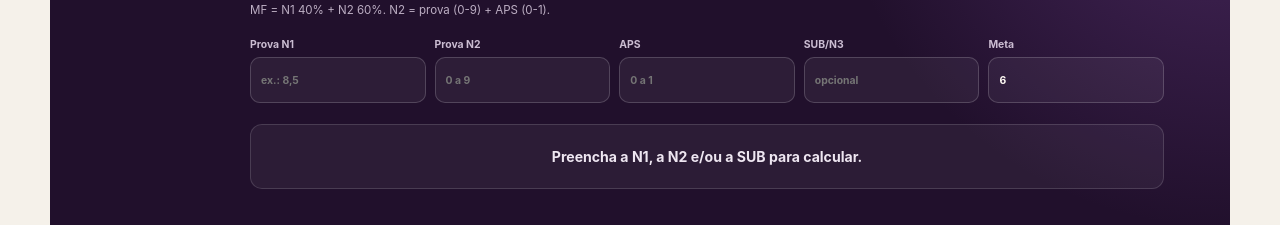
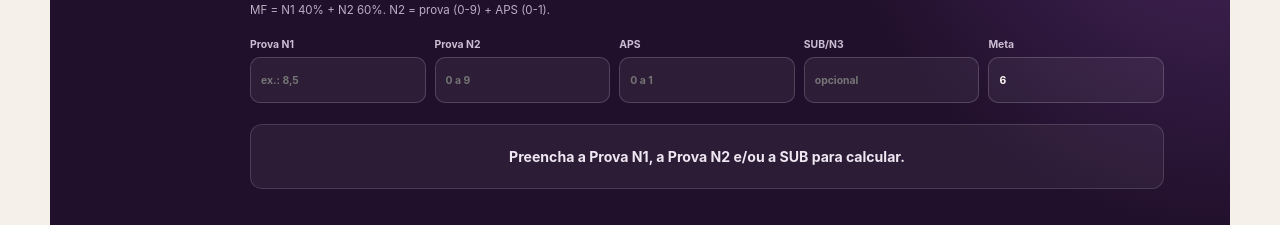
Before and after one commit to DraBeth/turma-a, a React (Vite) app: page / in a window 1280 px wide. Shown: the part 3460-3685 px from the top of the page. Built offline with nearby package versions, Linux system fonts and the light colour scheme.

Commit message:
Aprimora projeção de notas e calendário acadêmico

```diff
--- a/src/components/CalculadoraMedia.jsx
+++ b/src/components/CalculadoraMedia.jsx
@@ -51,7 +51,7 @@ function CalculadoraMedia() {
     if (nota1 === null && n2ComSub === null) {
       return {
         tipo: 'vazio',
-        texto: 'Preencha a N1, a N2 e/ou a SUB para calcular.',
+        texto: 'Preencha a Prova N1, a Prova N2 e/ou a SUB para calcular.',
       }
     }
 
@@ -63,7 +63,11 @@ function CalculadoraMedia() {
       if (n2Necessaria <= 0) {
         return {
           tipo: 'ok',
-          texto: `Com Prova N1 ${formatNota(nota1)}, a meta já está garantida mesmo com 0 na N2.`,
+          texto: `Com Prova N1 ${formatNota(nota1)}, a meta já está garantida.`,
+          projecao: {
+            nota: '0',
+            detalhe: `A Prova N1 já garante a média ${formatNota(mediaAlvo)}.`,
+          },
         }
       }
 
@@ -87,14 +91,22 @@ function CalculadoraMedia() {
 
       if (notaAps !== null) {
         return {
-          tipo: 'parcial',
-          texto: `Mínimo para média ${formatNota(mediaAlvo)}: ${formatNota(provaNecessaria)} na Prova N2, considerando ${formatNota(notaAps)} na APS.`,
+          tipo: 'vazio',
+          texto: 'Preencha a Prova N2 para calcular a média final.',
+          projecao: {
+            nota: formatNota(provaNecessaria),
+            detalhe: `Considerando ${formatNota(notaAps)} na APS para fechar média ${formatNota(mediaAlvo)}.`,
+          },
         }
       }
 
       return {
-        tipo: 'parcial',
-        texto: `Mínimo para média ${formatNota(mediaAlvo)}: somar ${formatNota(n2Necessaria)} na N2. Se fizer 1 na APS, precisa de ${formatNota(provaNecessaria)} na Prova N2.`,
+        tipo: 'vazio',
+        texto: 'Preencha a Prova N2 e a APS para calcular a média final.',
+        projecao: {
+          nota: formatNota(provaNecessaria),
+          detalhe: `Considerando 1 ponto na APS para fechar média ${formatNota(mediaAlvo)}.`,
+        },
       }
     }
 
@@ -196,6 +208,14 @@ function CalculadoraMedia() {
         </label>
       </div>
 
+      {resultado.projecao && (
+        <div className="calculator-projection" role="status" aria-live="polite">
+          <span>Nota mínima necessária na Prova N2</span>
+          <strong>{resultado.projecao.nota}</strong>
+          <small>{resultado.projecao.detalhe}</small>
+        </div>
+      )}
+
       <output className={`calculator-result ${resultado.tipo}`}>
         {resultado.texto}
       </output>
```
